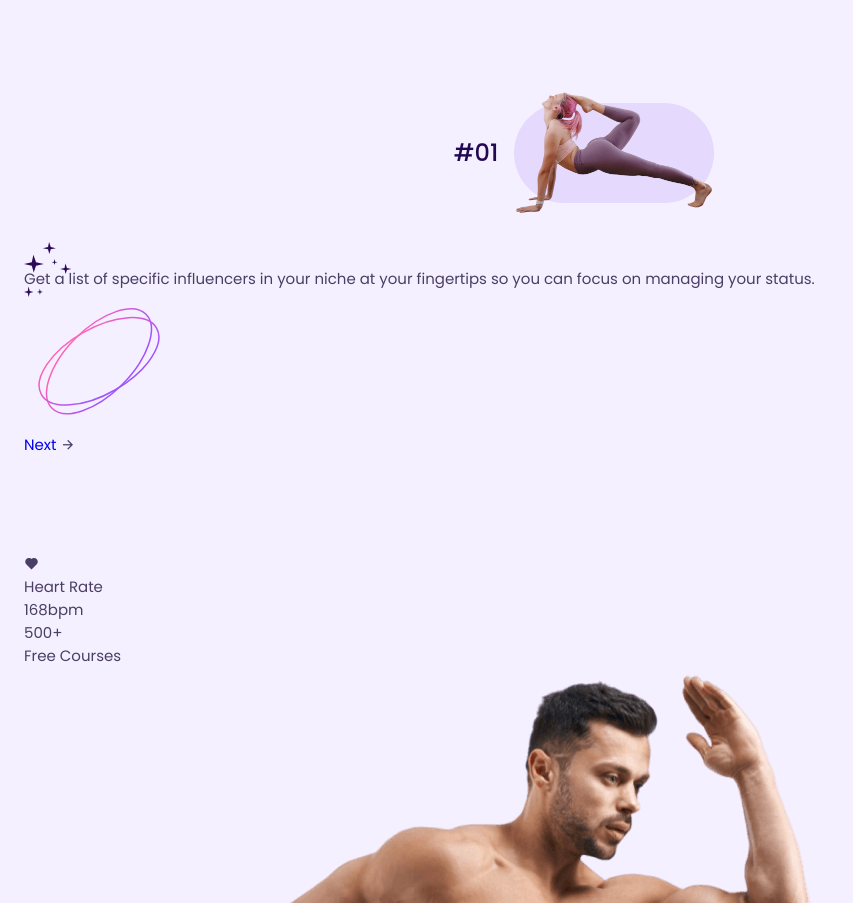
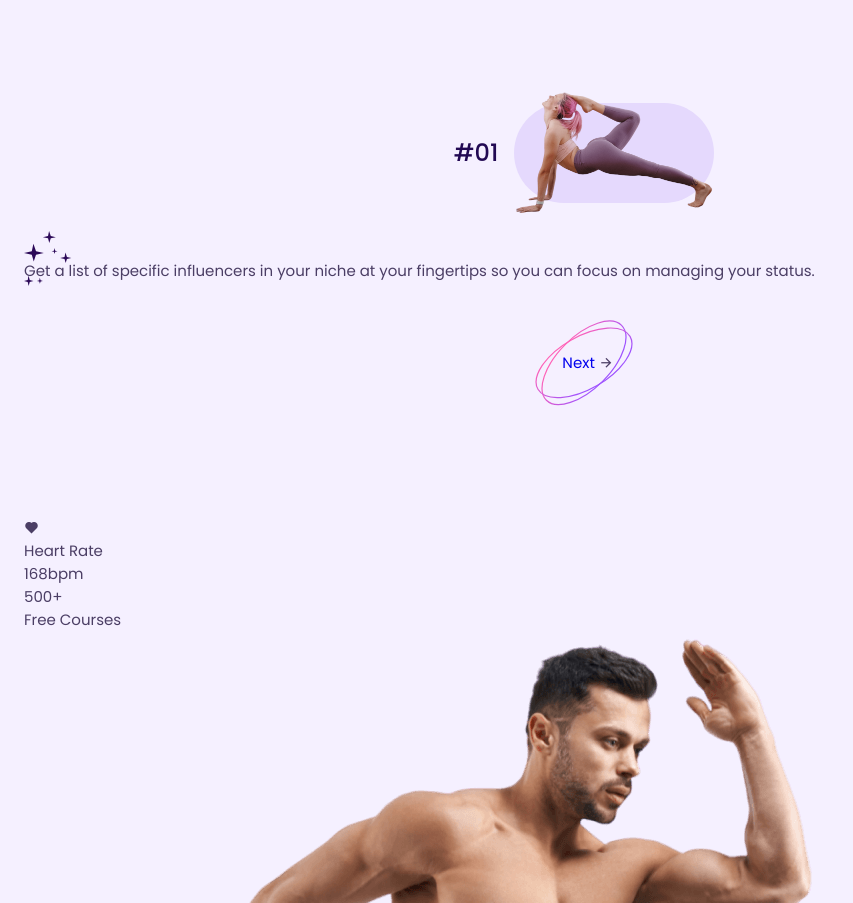
Before and after one commit to OrangaG/yoga-landing-page, a website built with Vite: page index.html in a window 1280 px wide. Shown: the part 1924-2827 px from the top of the page, without its empty margins (0-853 px from the left). Built offline with nearby package versions, Linux system fonts and the light colour scheme.

Commit message:
influencers section done

```diff
--- a/index.html
+++ b/index.html
@@ -96,14 +96,12 @@
               Get a list of specific influencers in your niche at your
               fingertips so you can focus on managing your status.
             </p>
-            <div class="influencers__btn">
-              <div class="btn__outline">
-                <img src="/ellipse-img.svg" alt="ellipse icon" />
-                <div class="next__btn">
-                  <a href="#">Next</a>
-                  <i class="ri-arrow-right-line"></i>
-                </div>
-              </div>
+          </div>
+          <div class="influencers__btn">
+            <img src="/ellipse-img.svg" alt="ellipse icon" />
+            <div class="next__btn">
+              <a href="#">Next</a>
+              <i class="ri-arrow-right-line"></i>
             </div>
           </div>
         </div>
--- a/src/sass/layout/_section.scss
+++ b/src/sass/layout/_section.scss
@@ -69,9 +69,9 @@
 }
 
 // Influencers
-.influencers__container {
-  gap: 4rem;
-}
+// .influencers__container {
+//   gap: 4rem;
+// }
 .influencers__image {
   display: flex;
   align-items: center;
@@ -102,7 +102,31 @@
 
 .influencers__star {
   position: absolute;
-  top: -13%;
+  top: 0.3rem;
   left: 0;
   width: 3rem;
 }
+
+.influencers__text {
+  margin-top: 2rem;
+}
+
+.influencers__btn {
+  display: flex;
+  margin-inline: auto;
+}
+
+.next__btn {
+  margin-left: -5.1rem;
+  display: flex;
+  align-items: center;
+  gap: 0.25rem;
+  cursor: pointer;
+
+  &:hover {
+    i {
+      transform: translateX(0.25rem);
+      transition: transform 300ms;
+    }
+  }
+}
```
